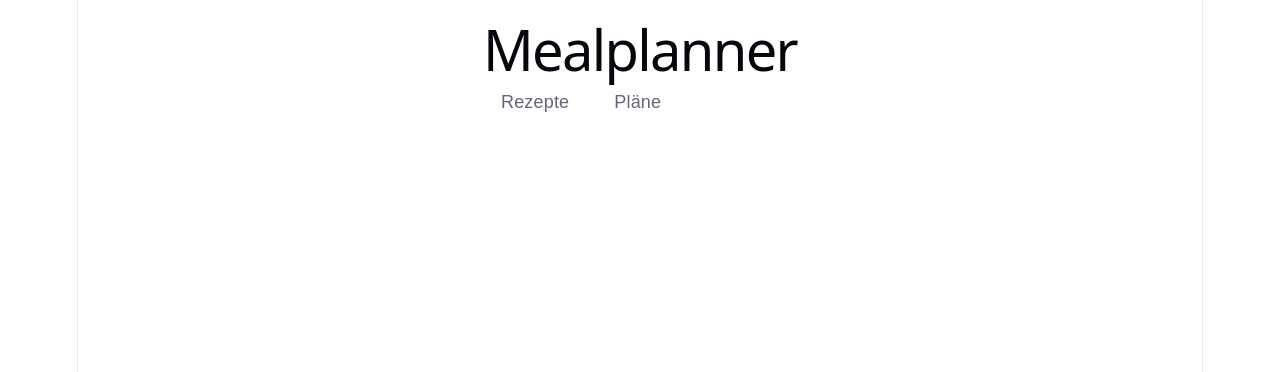
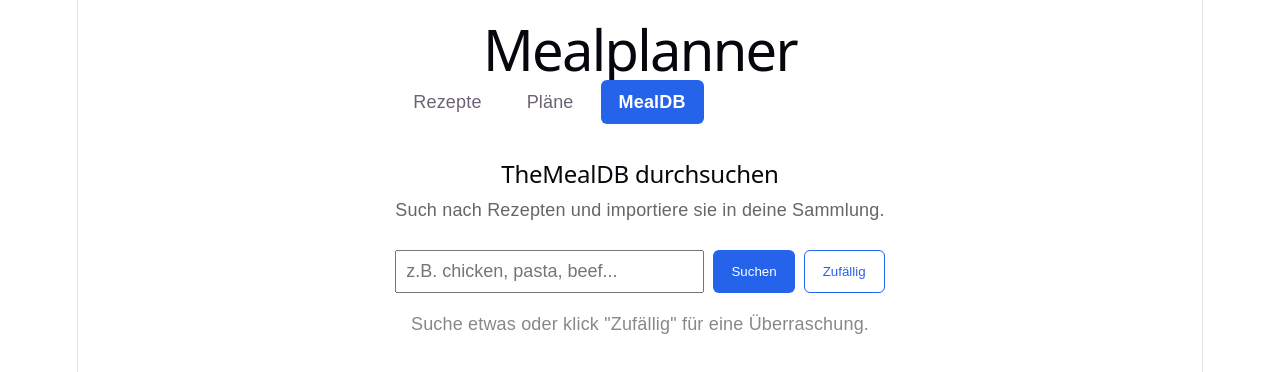
Before and after one commit to ayMischa/mealplanner, a React app in the folder frontend/: page /mealdb in a window 1280 px wide. Shown: the top 372 px of the page. Built offline with nearby package versions, Linux system fonts and the light colour scheme; the HTML template or start-up script is replaced by a standard one.

Commit message:
Add MealDB browse page with search, random and import

```diff
--- a/frontend/src/App.jsx
+++ b/frontend/src/App.jsx
@@ -5,6 +5,7 @@
 import MealPlanList from './components/MealPlanList';
 import MealPlanForm from './components/MealPlanForm';
 import MealPlanDetail from './components/MealPlanDetail';
+import MealDbBrowse from './components/MealDbBrowse';
 
 function App() {
     const navLinkStyle = ({ isActive }) => ({
@@ -24,6 +25,7 @@
                     <nav style={{ display: 'flex', gap: '0.5rem' }}>
                         <NavLink to="/" style={navLinkStyle} end>Rezepte</NavLink>
                         <NavLink to="/meal-plans" style={navLinkStyle}>Pläne</NavLink>
+                        <NavLink to="/mealdb" style={navLinkStyle}>MealDB</NavLink>
                     </nav>
                 </header>
 
@@ -36,6 +38,7 @@
                     <Route path="/recipes/:id" element={<RecipeDetail />} />
                     <Route path="/meal-plans" element={<MealPlanList />} />
                     <Route path="/meal-plans/new" element={<MealPlanForm />} />
+                    <Route path="/mealdb" element={<MealDbBrowse />} />
                 </Routes>
             </div>
         </BrowserRouter>
--- /dev/null
+++ b/frontend/src/components/MealDbBrowse.jsx
@@ -0,0 +1,194 @@
+import { useState } from 'react';
+
+function MealDbBrowse() {
+    const [query, setQuery] = useState('');
+    const [results, setResults] = useState([]);
+    const [searching, setSearching] = useState(false);
+    const [error, setError] = useState(null);
+    const [importStatus, setImportStatus] = useState({}); // mealDbId -> status
+
+    async function handleSearch(e) {
+        e.preventDefault();
+        if (!query.trim()) return;
+        setSearching(true);
+        setError(null);
+        setResults([]);
+        try {
+            const response = await fetch(
+                `http://localhost:8080/api/mealdb?q=${encodeURIComponent(query)}`
+            );
+            if (!response.ok) throw new Error(`HTTP ${response.status}`);
+            const data = await response.json();
+            setResults(data);
+        } catch (err) {
+            setError(err.message);
+        } finally {
+            setSearching(false);
+        }
+    }
+
+    async function handleRandom() {
+        setSearching(true);
+        setError(null);
+        setResults([]);
+        try {
+            const response = await fetch('http://localhost:8080/api/mealdb/random');
+            if (!response.ok) throw new Error(`HTTP ${response.status}`);
+            const data = await response.json();
+            setResults([data]);
+        } catch (err) {
+            setError(err.message);
+        } finally {
+            setSearching(false);
+        }
+    }
+
+    async function handleImport(mealDbId) {
+        setImportStatus({ ...importStatus, [mealDbId]: 'pending' });
+        try {
+            const response = await fetch(
+                `http://localhost:8080/api/recipes/from-mealdb/${mealDbId}`,
+                { method: 'POST' }
+            );
+            if (!response.ok) throw new Error(`HTTP ${response.status}`);
+            setImportStatus(prev => ({ ...prev, [mealDbId]: 'success' }));
+        } catch (err) {
+            setImportStatus(prev => ({ ...prev, [mealDbId]: 'error' }));
+        }
+    }
+
+    const inputStyle = {
+        flex: 1,
+        padding: '0.5rem',
+        fontSize: '1rem'
+    };
+
+    function getImportButtonLabel(status) {
+        switch (status) {
+            case 'pending': return '...';
+            case 'success': return '✓ Importiert';
+            case 'error': return 'Fehler – nochmal?';
+            default: return 'In meine Sammlung';
+        }
+    }
+
+    function getImportButtonColor(status) {
+        if (status === 'success') return '#16a34a';
+        if (status === 'error') return 'crimson';
+        return '#2563eb';
+    }
+
+    return (
+        <div>
+            <h2>TheMealDB durchsuchen</h2>
+            <p style={{ color: '#666', marginBottom: '1.5rem' }}>
+                Such nach Rezepten und importiere sie in deine Sammlung.
+            </p>
+
+            <form onSubmit={handleSearch} style={{ display: 'flex', gap: '0.5rem', marginBottom: '1rem' }}>
+                <input
+                    type="text"
+                    value={query}
+                    onChange={e => setQuery(e.target.value)}
+                    placeholder="z.B. chicken, pasta, beef..."
+                    style={inputStyle}
+                />
+                <button
+                    type="submit"
+                    disabled={searching}
+                    style={{
+                        padding: '0.5rem 1rem',
+                        background: '#2563eb',
+                        color: 'white',
+                        border: 'none',
+                        borderRadius: '6px',
+                        cursor: searching ? 'not-allowed' : 'pointer'
+                    }}
+                >
+                    {searching ? 'Sucht...' : 'Suchen'}
+                </button>
+                <button
+                    type="button"
+                    onClick={handleRandom}
+                    disabled={searching}
+                    style={{
+                        padding: '0.5rem 1rem',
+                        background: 'transparent',
+                        color: '#2563eb',
+                        border: '1px solid #2563eb',
+                        borderRadius: '6px',
+                        cursor: searching ? 'not-allowed' : 'pointer'
+                    }}
+                >
+                    Zufällig
+                </button>
+            </form>
+
+            {error && <p style={{ color: 'crimson' }}>{error}</p>}
+
+            {results.length === 0 && !searching && !error && (
+                <p style={{ color: '#888' }}>
+                    Suche etwas oder klick "Zufällig" für eine Überraschung.
+                </p>
+            )}
+
+            <ul style={{ listStyle: 'none', padding: 0 }}>
+                {results.map(meal => {
+                    const status = importStatus[meal.idMeal];
+                    return (
+                        <li
+                            key={meal.idMeal}
+                            style={{
+                                border: '1px solid #ddd',
+                                borderRadius: '8px',
+                                padding: '1rem',
+                                marginBottom: '0.75rem',
+                                display: 'flex',
+                                gap: '1rem'
+                            }}
+                        >
+                            {meal.strMealThumb && (
+                                <img
+                                    src={meal.strMealThumb}
+                                    alt={meal.strMeal}
+                                    style={{
+                                        width: '120px',
+                                        height: '120px',
+                                        objectFit: 'cover',
+                                        borderRadius: '6px',
+                                        flexShrink: 0
+                                    }}
+                                />
+                            )}
+                            <div style={{ flex: 1, display: 'flex', flexDirection: 'column' }}>
+                                <h3 style={{ margin: '0 0 0.5rem 0' }}>{meal.strMeal}</h3>
+                                <div style={{ color: '#666', fontSize: '0.9rem', marginBottom: '0.75rem' }}>
+                                    {meal.strCategory} · {meal.strArea}
+                                </div>
+                                <button
+                                    onClick={() => handleImport(meal.idMeal)}
+                                    disabled={status === 'pending' || status === 'success'}
+                                    style={{
+                                        alignSelf: 'flex-start',
+                                        marginTop: 'auto',
+                                        padding: '0.4rem 0.75rem',
+                                        background: getImportButtonColor(status),
+                                        color: 'white',
+                                        border: 'none',
+                                        borderRadius: '6px',
+                                        cursor: status === 'pending' || status === 'success' ? 'default' : 'pointer',
+                                        fontSize: '0.9rem'
+                                    }}
+                                >
+                                    {getImportButtonLabel(status)}
+                                </button>
+                            </div>
+                        </li>
+                    );
+                })}
+            </ul>
+        </div>
+    );
+}
+
+export default MealDbBrowse;
```
